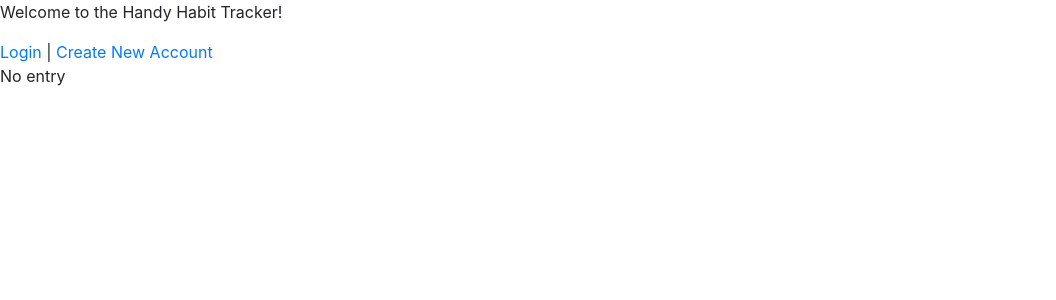
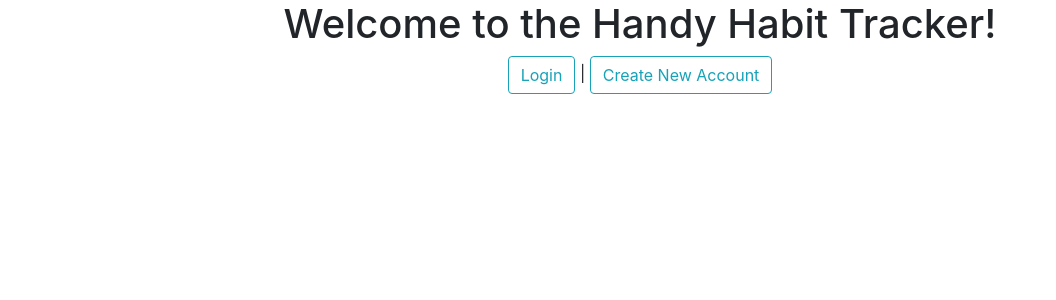
Before and after one commit to lesliehealray/habit-tracker, a Django app: page / in a window 1280 px wide. Shown: the top 300 px of the page, without its empty margins (0-1056 px from the left). Run offline with Django 3.2, Linux system fonts and the light colour scheme; some libraries are stand-ins or nearby versions.

```diff
--- a/config/urls.py
+++ b/config/urls.py
@@ -11,7 +11,7 @@ urlpatterns = [
     path('', views.habit_list, name='habit_list'),
     path('', TemplateView.as_view(template_name='home.html'), name='home'),
     path('admin/', admin.site.urls),
-    path('signup/', views.SignUpView, name='signup'),
+    path('signup/', views.SignUpView.as_view(template_name="signup.html"), name='signup'),
     path('users/', include('django.contrib.auth.urls')),
     path('create_habit/', views.create_habit, name='create_habit'),
     path('habit/<slug:slug>', views.habit_detail, name='habit_detail'),
--- a/tracker/templates/base.html
+++ b/tracker/templates/base.html
@@ -44,7 +44,7 @@
         </nav>
   {% else %}
       <div class="login-prompt">
-        <p>Welcome to the Handy Habit Tracker!</p>
+        <p class="h1 text-center">Welcome to the Handy Habit Tracker!</p>
       </div>
   {% endif %}
 
--- a/tracker/templates/home.html
+++ b/tracker/templates/home.html
@@ -6,13 +6,17 @@
 {% load static %}
 
 {% if user.is_authenticated and user.profile_name %}
+<div class="font-weight-bold">
   Welcome {{ user.profile_name }}
+</div>
 {% elif user.is_authenticated and user.username %}
+<div class="font-weight-bold">
   Welcome {{ user.username}}
+</div>
 {% else %}
-<div class="login-signup">
-  <a href="{% url 'login' %}">Login</a> |
-  <a href="{% url 'signup' %}">Create New Account</a>
+<div class="login-signup text-center">
+  <a href="{% url 'login' %}" class="btn btn-outline-info">Login</a> |
+  <a href="{% url 'signup' %}" class="btn btn-outline-info">Create New Account</a>
 </div>
 {% endif %}
 {% if user.is_authenticated %}
@@ -35,6 +39,5 @@
   {% endfor %}
 </div>
 {% else %}
-  <p>No entry</p>
 {% endif %}
 {% endblock %}
--- a/tracker/templates/signup.html
+++ b/tracker/templates/signup.html
@@ -5,10 +5,12 @@
 {% block title %}Sign Up{% endblock %}
 
 {% block content %}
+<div class="form-group">
   <h2>Sign up</h2>
   <form method="post">
     {% csrf_token %}
     {{ form|crispy }}
     <button type="submit">Sign up</button>
   </form>
+</div>
 {% endblock %}
```
Lines whose indentation alone changed are shown as unchanged.
